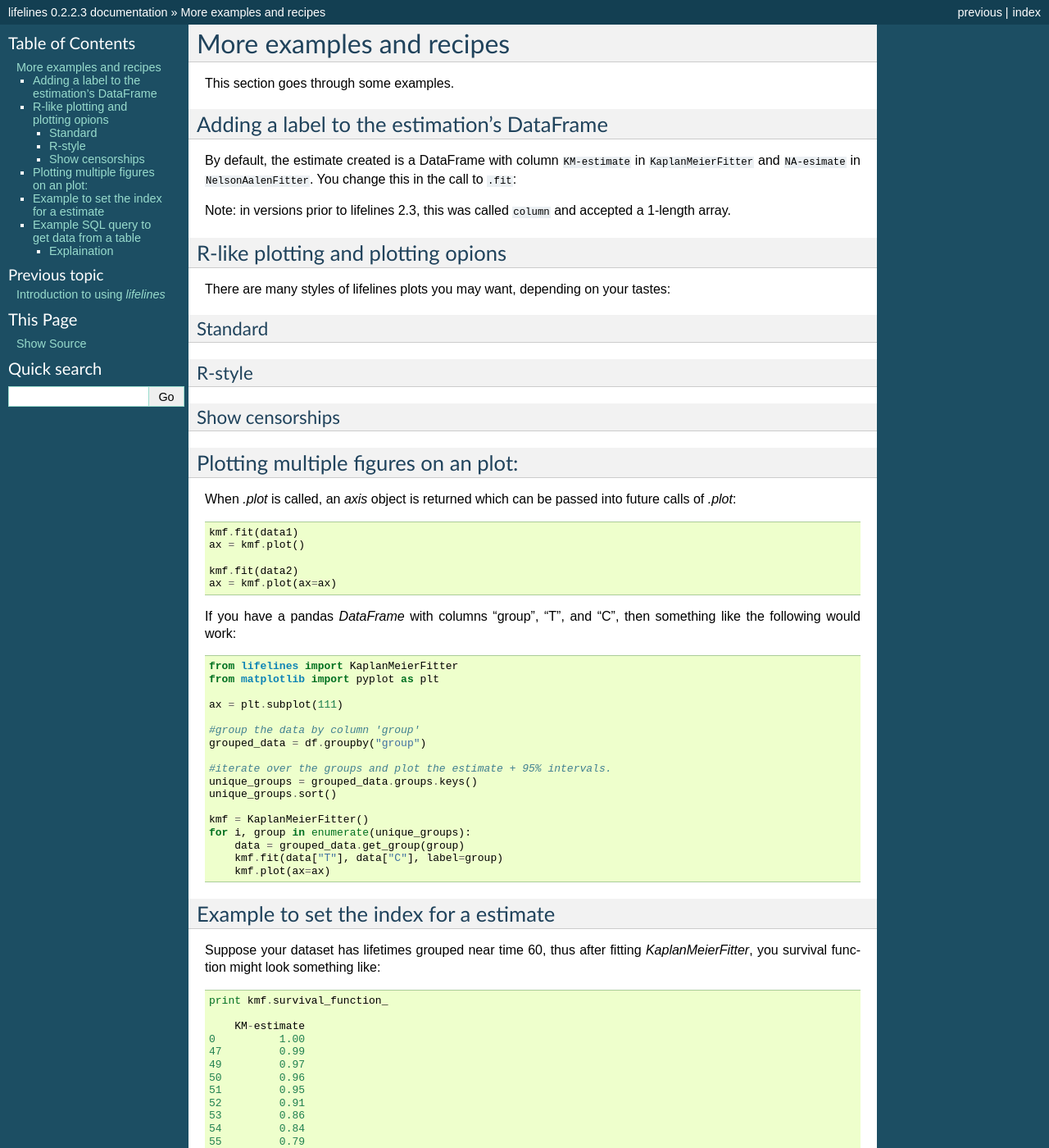
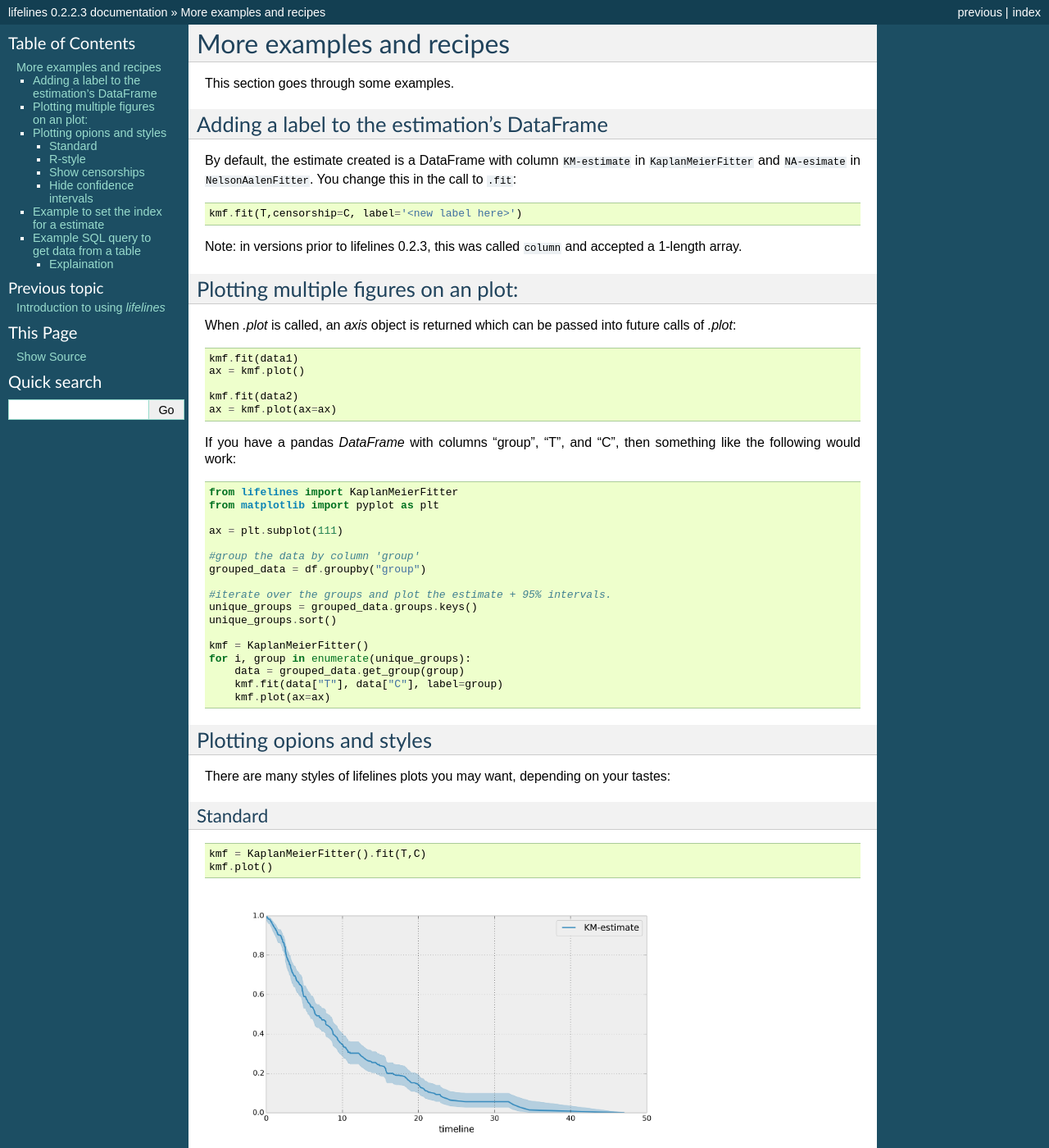
Before and after one commit to CamDavidsonPilon/lifelines, a Sphinx documentation site: the page built from docs/examples.rst, in a window 1280 px wide and 1400 px high. Shown: the whole window at 82% size. Built offline with Sphinx 7.4.7, drawn with Linux system fonts in a browser that asks for light colours; formulas are drawn with MathJax 3; some of the changed text lies outside the part shown.

Commit message:
adding docs + examples

```diff
--- a/docs/examples.rst
+++ b/docs/examples.rst
@@ -11,39 +11,10 @@ By default, the estimate created is a DataFrame with column ``KM-estimate`` in `
 in ``NelsonAalenFitter``. You change this in the call to ``.fit``:
 
 .. code-block:: python
+
     kmf.fit(T,censorship=C, label='<new label here>')
 
-Note: in versions prior to lifelines 2.3, this was called ``column`` and accepted a 1-length array.
-
-
-
-R-like plotting and plotting opions
-##############################################
-
-There are many styles of lifelines plots you may want, depending on your tastes:
-
-
-
-Standard
-^^^^^^^^^^^^^^^^^^^^^^^^^^^^^^^^^^^^^^^^^^^^^^^
-
-.. code-block:: python
-    kmf.plot()
-
-
-R-style
-^^^^^^^^^^^^^^^^^^^^^^^^^^^^^^^^^^^^^^^^^^^^^^^
-
-.. code-block:: python
-    kmf.plot(flat=True)
-
-Show censorships
-^^^^^^^^^^^^^^^^^^^^^^^^^^^^^^^^^^^^^^^^^^^^^^^
-
-.. code-block:: python
-    kmf.plot(show_censors=True)
-
-
+Note: in versions prior to lifelines 0.2.3, this was called ``column`` and accepted a 1-length array.
 
 Plotting multiple figures on an plot:
 ##############################################
@@ -80,6 +51,59 @@ If you have a pandas `DataFrame` with columns "group", "T", and "C", then someth
         data = grouped_data.get_group(group)
         kmf.fit(data["T"], data["C"], label=group)
         kmf.plot(ax=ax)
+
+
+Plotting opions and styles
+##############################################
+
+There are many styles of lifelines plots you may want, depending on your tastes:
+
+
+
+Standard
+^^^^^^^^^^^^^^^^^^^^^^^^^^^^^^^^^^^^^^^^^^^^^^^
+
+.. code-block:: python
+
+    kmf = KaplanMeierFitter().fit(T,C)
+    kmf.plot()
+
+.. image:: /images/normal_plot.png
+   :height: 300
+
+
+R-style
+^^^^^^^^^^^^^^^^^^^^^^^^^^^^^^^^^^^^^^^^^^^^^^^
+
+.. code-block:: python
+
+    kmf.plot(flat=True)
+
+.. image:: images/flat_plot.png
+   :height: 300
+
+
+Show censorships
+^^^^^^^^^^^^^^^^^^^^^^^^^^^^^^^^^^^^^^^^^^^^^^^
+
+.. code-block:: python
+
+    kmf.plot(show_censors=True)
+
+.. image:: images/show_censors_plot.png
+   :height: 300
+
+
+Hide confidence intervals
+^^^^^^^^^^^^^^^^^^^^^^^^^^^^^^^^^^^^^^^^^^^^^^^
+
+.. code-block:: python
+
+    kmf.plot(ci_show=False)
+
+.. image:: /images/ci_show_plot.png
+   :height: 300
+
 
 
 Example to set the index for a estimate
```
Also changed, not shown: other parts of docs/examples.rst (+3 -3 lines), docs/Intro to lifelines.rst (+7 -5 lines), docs/images/ci_show_plot.png (added), docs/images/flat_plot.png (added), docs/images/normal_plot.png (added), docs/images/show_censors_plot.png (added).
